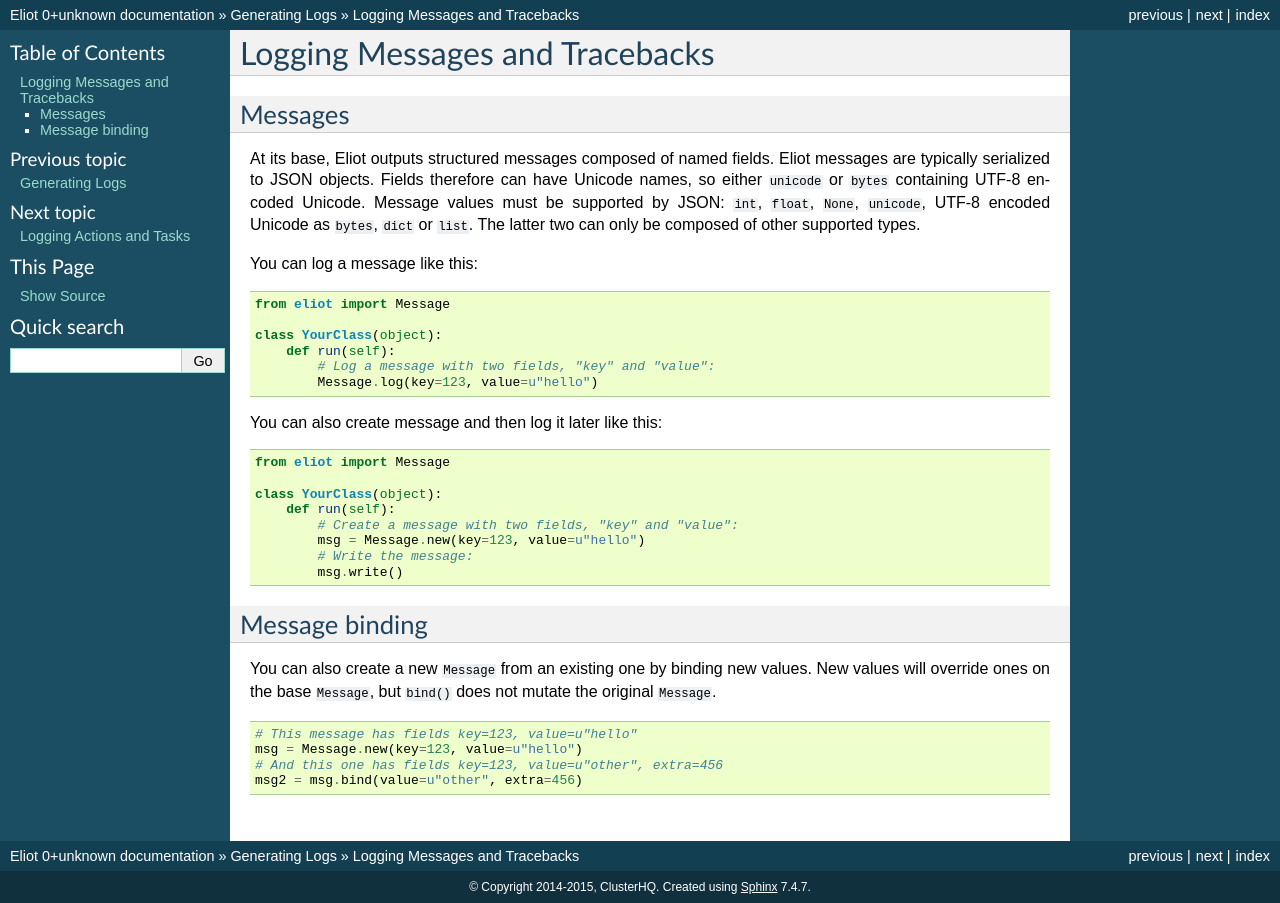
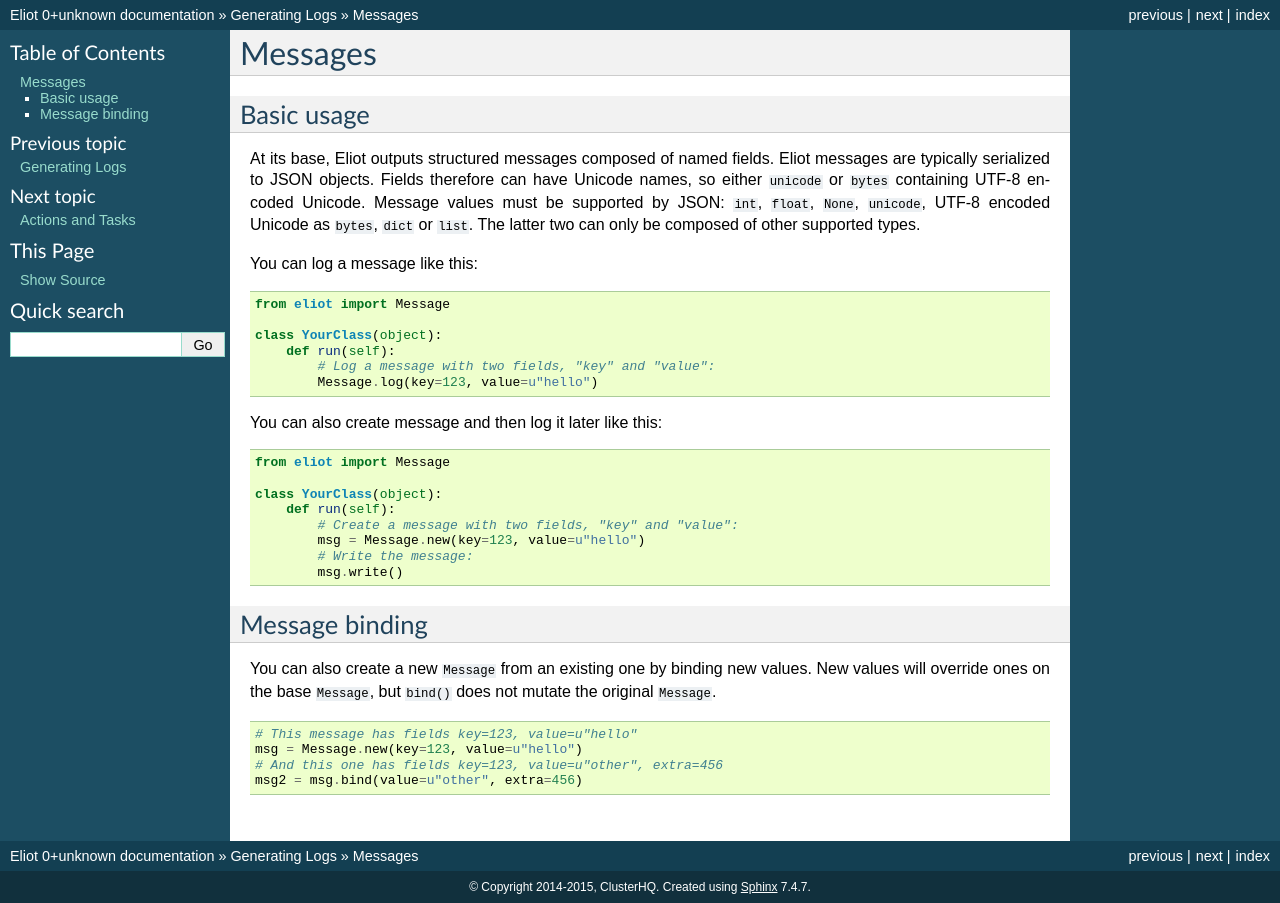
Before and after one commit to itamarst/eliot, a Sphinx documentation site: the page built from docs/source/generating/messages.rst, in a window 1280 px wide. Built offline with Sphinx 7.4.7, drawn with Linux system fonts in a browser that asks for light colours; pages that are not in the unit, such as notebooks, are missing from menus.

Commit message:
Better titles.

```diff
--- a/docs/source/generating/actions.rst
+++ b/docs/source/generating/actions.rst
@@ -1,5 +1,5 @@
-Logging Actions and Tasks
-=========================
+Actions and Tasks
+=================
 
 Actions: A Start and a Finish
 -----------------------------
--- a/docs/source/generating/errors.rst
+++ b/docs/source/generating/errors.rst
@@ -1,5 +1,5 @@
-Logging Errors and Exceptions
-=============================
+Errors and Exceptions
+=====================
 
 
 Exceptions and Tracebacks
--- a/docs/source/generating/messages.rst
+++ b/docs/source/generating/messages.rst
@@ -1,8 +1,8 @@
-Logging Messages and Tracebacks
-===============================
+Messages
+========
 
-Messages
---------
+Basic usage
+-----------
 
 At its base, Eliot outputs structured messages composed of named fields.
 Eliot messages are typically serialized to JSON objects.
--- a/docs/source/generating/threads.rst
+++ b/docs/source/generating/threads.rst
@@ -1,5 +1,5 @@
-Logging Across Processes and Threads
-====================================
+Spanning Processes and Threads
+==============================
 
 Introduction
 ------------
```
